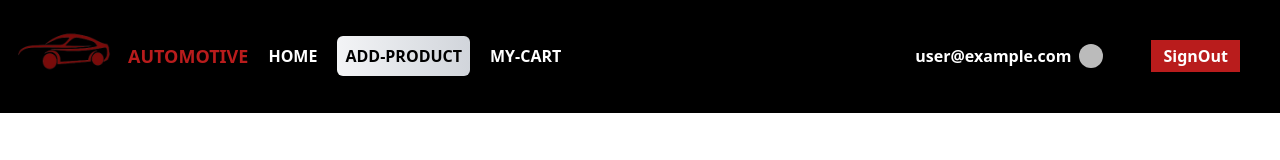
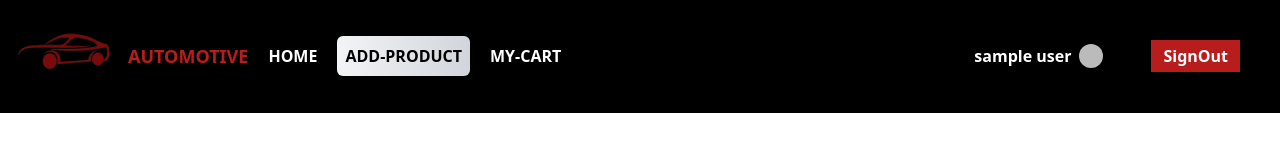
Before and after one commit to MohimaModak/AUTOMOTIVE-Project, a React (Vite) app: page /addproduct in a window 1280 px wide. Shown: the top 160 px of the page. Built offline with nearby package versions, Linux system fonts and the light colour scheme; no server answers; sample sign-in values are in the browser's storage.

Commit message:
add live link in the README.md file

```diff
--- a/src/Components/Navbar.jsx
+++ b/src/Components/Navbar.jsx
@@ -59,7 +59,7 @@ const Navbar = () => {
       <div className="flex justify-center items-center">
         {user ? (
           <div className="flex justify-center items-center">
-            <h1 className="lowercase">{user.email}</h1>
+            <h1 className="lowercase">{user.displayName}</h1>
             <img src={user.photoURL} className="w-10 h-10 p-2 rounded-full" />
             <div
               onClick={handleLogOut}
```
